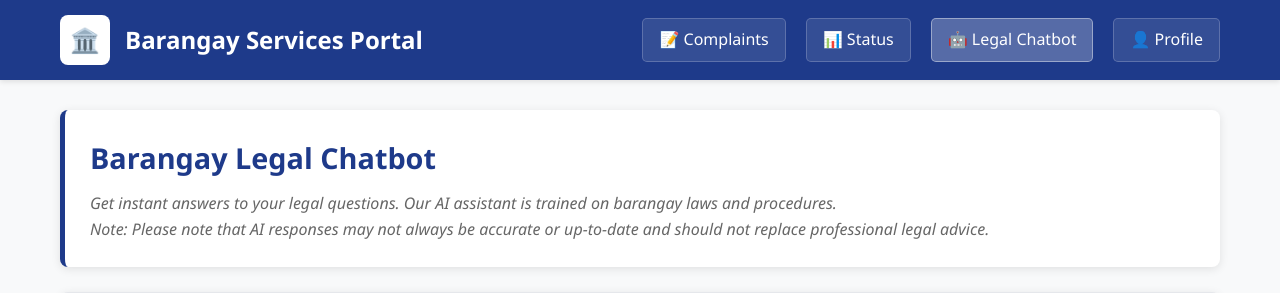
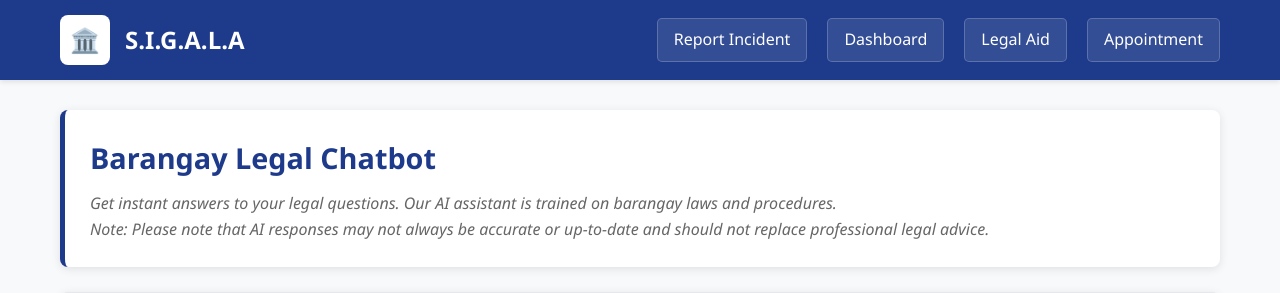
Before and after one commit to EarlClydeeee/GDSC_Hackathon--Team_COOLTOO, a Flask app: page /ask in a window 1280 px wide. Shown: the top 293 px of the page. Run offline with Flask 3, Linux system fonts and the light colour scheme.

Commit message:
feat: add global styles and refactor header navigation for improved layout

```diff
--- /dev/null
+++ b/app/static/styles/global.css
@@ -0,0 +1,65 @@
+/* Header and Navigation */
+.header {
+    background: #1e3a8a;
+    color: white;
+    padding: 15px 0;
+    box-shadow: 0 2px 5px rgba(0,0,0,0.1);
+}
+
+.header-content {
+    max-width: 1200px;
+    margin: 0 auto;
+    padding: 0 20px;
+    display: flex;
+    justify-content: space-between;
+    align-items: center;
+}
+
+.gov-logo {
+    display: flex;
+    align-items: center;
+    gap: 15px;
+}
+
+.logo-icon {
+    width: 50px;
+    height: 50px;
+    background: white;
+    border-radius: 8px;
+    display: flex;
+    align-items: center;
+    justify-content: center;
+    font-size: 1.5rem;
+}
+
+.gov-title {
+    font-size: 1.5rem;
+    font-weight: 600;
+}
+
+.nav-menu {
+    display: flex;
+    gap: 20px;
+}
+
+.nav-item {
+    padding: 8px 16px;
+    background: rgba(255,255,255,0.1);
+    border-radius: 5px;
+    cursor: pointer;
+    transition: background 0.3s ease;
+    border: 1px solid rgba(255,255,255,0.2);
+    color: white;
+    text-decoration: none;
+}
+
+.nav-item:hover {
+    background: rgba(255,255,255,0.2);
+}
+
+/* Container and Main Content */
+.container {
+    max-width: 1200px;
+    margin: 0 auto;
+    padding: 30px 20px;
+}
--- a/app/static/styles/index.css
+++ b/app/static/styles/index.css
@@ -9,65 +9,6 @@ body {
     background: #f8f9fa;
     color: #333;
     line-height: 1.6;
-}
-
-/* Header and Navigation */
-.header {
-    background: #1e3a8a;
-    color: white;
-    padding: 15px 0;
-    box-shadow: 0 2px 5px rgba(0,0,0,0.1);
-}
-
-.header-content {
-    max-width: 1200px;
-    margin: 0 auto;
-    padding: 0 20px;
-    display: flex;
-    justify-content: space-between;
-    align-items: center;
-}
-
-.gov-logo {
-    display: flex;
-    align-items: center;
-    gap: 15px;
-}
-
-.logo-icon {
-    width: 50px;
-    height: 50px;
-    background: white;
-    border-radius: 8px;
-    display: flex;
-    align-items: center;
-    justify-content: center;
-    font-size: 1.5rem;
-}
-
-.gov-title {
-    font-size: 1.5rem;
-    font-weight: 600;
-}
-
-.nav-menu {
-    display: flex;
-    gap: 20px;
-}
-
-.nav-item {
-    padding: 8px 16px;
-    background: rgba(255,255,255,0.1);
-    border-radius: 5px;
-    cursor: pointer;
-    transition: background 0.3s ease;
-    border: 1px solid rgba(255,255,255,0.2);
-    color: white;
-    text-decoration: none;
-}
-
-.nav-item:hover {
-    background: rgba(255,255,255,0.2);
 }
 
 /* Container and Main Content */
--- a/app/templates/ai_chatbot.html
+++ b/app/templates/ai_chatbot.html
@@ -4,26 +4,32 @@
     <meta charset="UTF-8">
     <title>Barangay Legal Chatbot</title>
 
-    <link rel="stylesheet" href="../static/styles/incident.css">
-    <link rel="stylesheet" href="../static/styles/ai-chatbot.css">
+        <!-- Stylesheets -->
+    <link rel="stylesheet" href="{{ url_for('static', filename='styles/index.css') }}">
+    <link rel="stylesheet" href="{{ url_for('static', filename='styles/global.css') }}">
+    <link rel="stylesheet" href="{{ url_for('static', filename='styles/ai-chatbot.css') }}">
+    <link rel="stylesheet" href="{{ url_for('static', filename='styles/incident.css') }}">
 
+    <link href="https://fonts.googleapis.com/css2?family=Inter:wght@400;500;600;700&display=swap" rel="stylesheet">
 
 </head>
 <body>
+    <!-- Navigation Bar -->
     <div class="header">
         <div class="header-content">
             <div class="gov-logo">
                 <div class="logo-icon">🏛️</div>
-                <div class="gov-title">Barangay Services Portal</div>
+                <div class="gov-title">S.I.G.A.L.A</div>
             </div>
             <div class="nav-menu">
-                <div class="nav-item">📝 Complaints</div>
-                <div class="nav-item">📊 Status</div>
-                <div class="nav-item active">🤖 Legal Chatbot</div>
-                <div class="nav-item">👤 Profile</div>
+                <a href="#" class="nav-item">Report Incident</a>
+                <a href="#" class="nav-item">Dashboard</a>
+                <a href="#" class="nav-item">Legal Aid</a>
+                <a href="#" class="nav-item">Appointment</a>
             </div>
         </div>
     </div>
+
 
     <!-- Main Section -->
     <div class="container">
--- a/app/templates/incident-page.html
+++ b/app/templates/incident-page.html
@@ -4,8 +4,10 @@
     <meta charset="UTF-8">
     <meta name="viewport" content="width=device-width, initial-scale=1.0">
 
-    <!-- Link to external CSS Files -->
-    <link rel="stylesheet" type="text/css" href="{{ url_for('static', filename='styles/incident.css') }}">
+    <!-- Stylesheets -->
+    <link rel="stylesheet" href="{{ url_for('static', filename='styles/index.css') }}">
+    <link rel="stylesheet" href="{{ url_for('static', filename='styles/global.css') }}">
+    <link href="https://fonts.googleapis.com/css2?family=Inter:wght@400;500;600;700&display=swap" rel="stylesheet">
 
     <title>{{title}}</title>
 </head>
--- a/app/templates/index.html
+++ b/app/templates/index.html
@@ -7,6 +7,7 @@
 
     <!-- Stylesheets -->
     <link rel="stylesheet" href="{{ url_for('static', filename='styles/index.css') }}">
+    <link rel="stylesheet" href="{{ url_for('static', filename='styles/global.css') }}">
     <link href="https://fonts.googleapis.com/css2?family=Inter:wght@400;500;600;700&display=swap" rel="stylesheet">
 
 </head>
```
